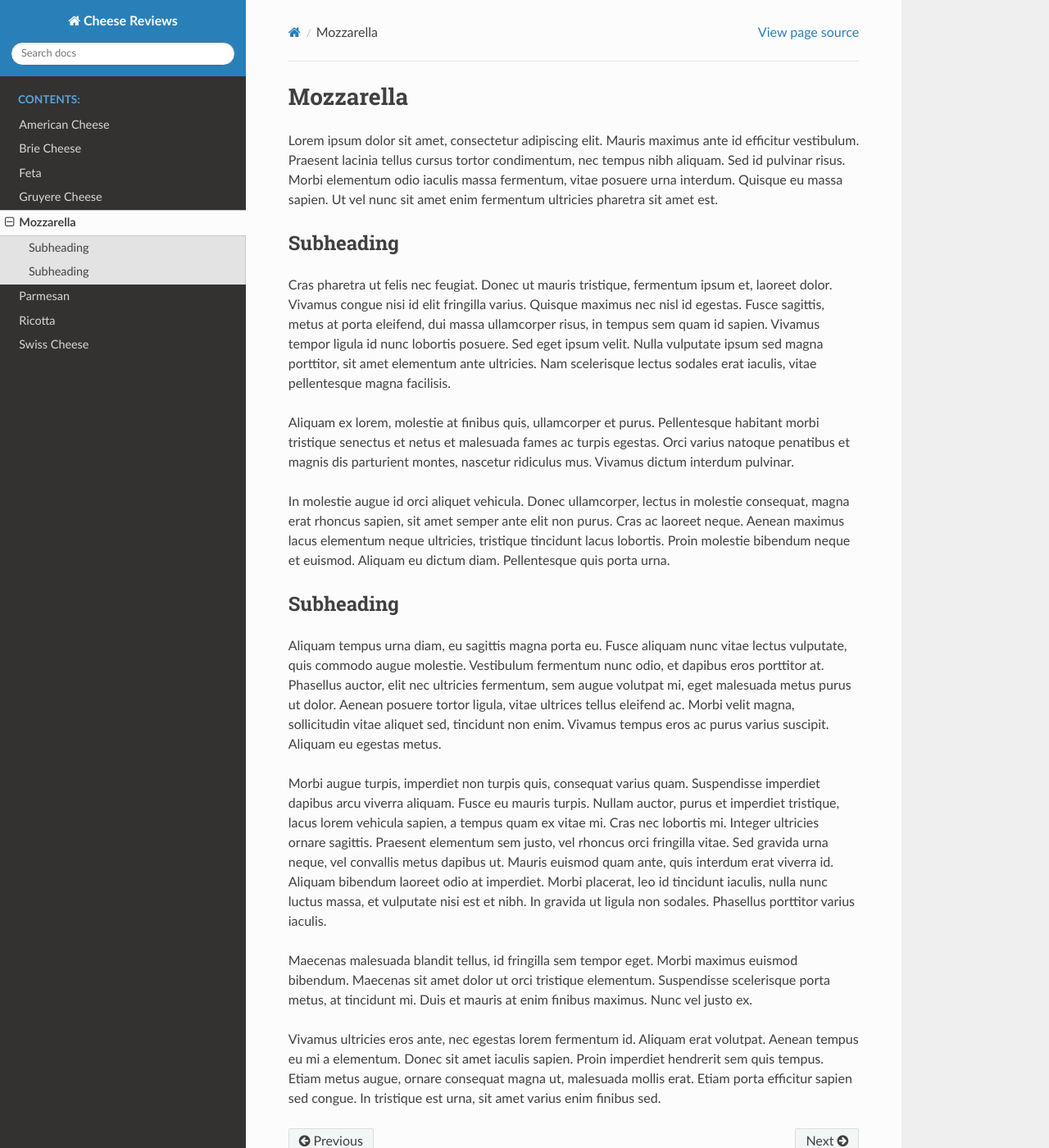
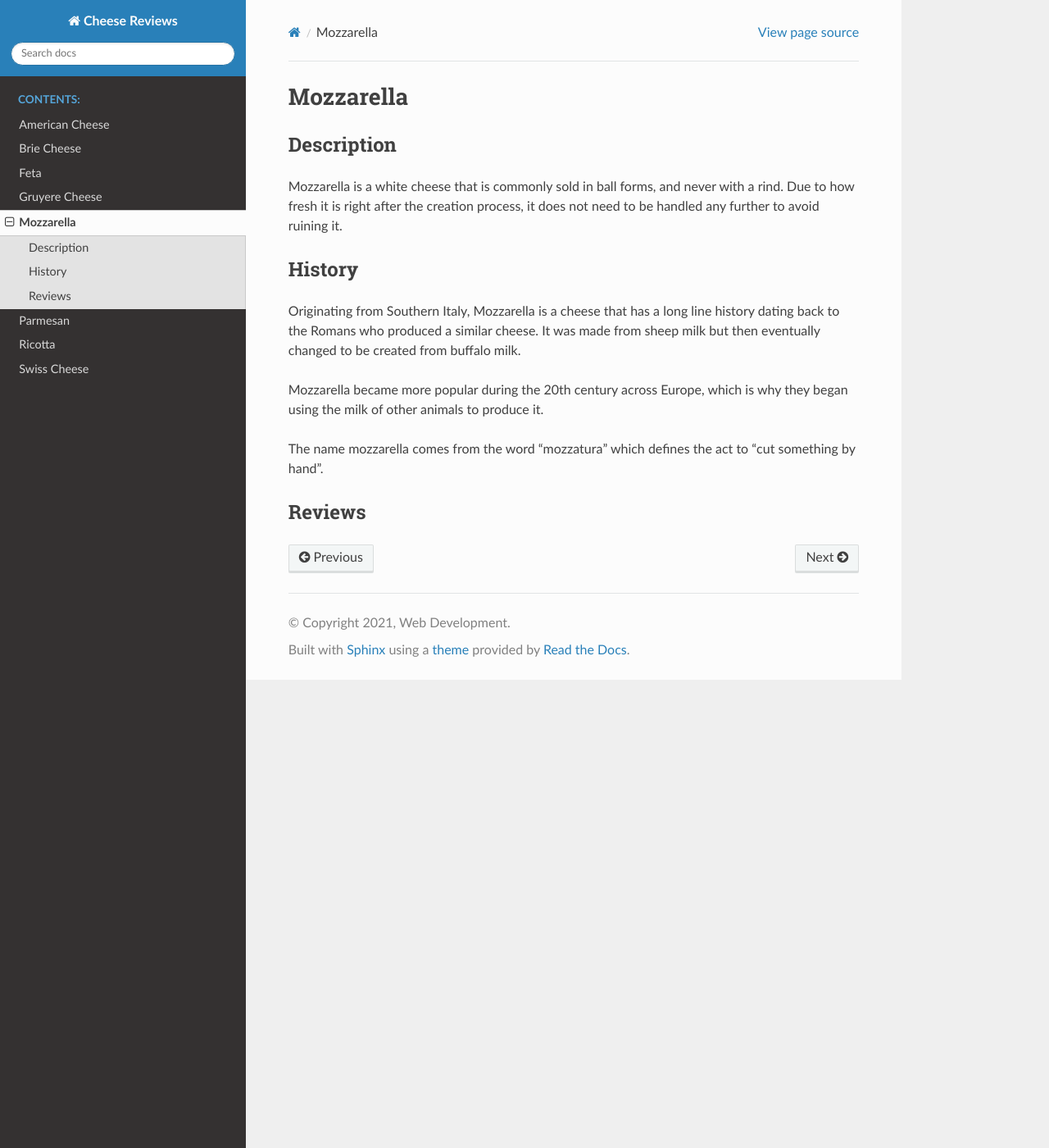
Before and after one commit to BWilb/Cheese_Reviews, a Sphinx documentation site: the page built from source/mozzarella/index.rst, in a window 1280 px wide and 1400 px high. Shown: the whole window at 82% size. Built offline with Sphinx 7.4.7 and the Read the Docs theme 2.0.0, drawn with Linux system fonts in a browser that asks for light colours.

Commit message:
Paige/Mozza additions.

```diff
--- a/source/mozzarella/index.rst
+++ b/source/mozzarella/index.rst
@@ -1,65 +1,28 @@
 Mozzarella
 ==========
 
-Lorem ipsum dolor sit amet, consectetur adipiscing elit. Mauris maximus ante id
-efficitur vestibulum. Praesent lacinia tellus cursus tortor condimentum, nec
-tempus nibh aliquam. Sed id pulvinar risus. Morbi elementum odio iaculis massa
-fermentum, vitae posuere urna interdum. Quisque eu massa sapien. Ut vel nunc sit
-amet enim fermentum ultricies pharetra sit amet est.
 
-Subheading
-----------
+Description
+-----------
 
-Cras pharetra ut felis nec
-feugiat. Donec ut mauris tristique, fermentum ipsum et, laoreet dolor. Vivamus
-congue nisi id elit fringilla varius. Quisque maximus nec nisl id egestas. Fusce
-sagittis, metus at porta eleifend, dui massa ullamcorper risus, in tempus sem
-quam id sapien. Vivamus tempor ligula id nunc lobortis posuere. Sed eget ipsum
-velit. Nulla vulputate ipsum sed magna porttitor, sit amet elementum ante ultricies.
-Nam scelerisque lectus sodales erat iaculis, vitae pellentesque magna facilisis.
+Mozzarella is a white cheese that is commonly sold in ball forms, and never
+with a rind. Due to how fresh it is right after the creation process, it does
+not need to be handled any further to avoid ruining it.
 
-Aliquam ex lorem, molestie at finibus quis, ullamcorper et purus. Pellentesque
-habitant morbi tristique senectus et netus et malesuada fames ac turpis egestas.
-Orci varius natoque penatibus et magnis dis parturient montes, nascetur
-ridiculus mus. Vivamus dictum interdum pulvinar.
 
-In molestie augue id orci
-aliquet vehicula. Donec ullamcorper, lectus in molestie consequat, magna erat
-rhoncus sapien, sit amet semper ante elit non purus. Cras ac laoreet neque.
-Aenean maximus lacus elementum neque ultricies, tristique tincidunt lacus
-lobortis. Proin molestie bibendum neque et euismod. Aliquam eu dictum diam.
-Pellentesque quis porta urna.
+History
+-------
 
-Subheading
-----------
+Originating from Southern Italy, Mozzarella is a cheese that has a long line
+history dating back to the Romans who produced a similar cheese. It was made
+from sheep milk but then eventually changed to be created from buffalo milk.
 
-Aliquam tempus urna diam, eu sagittis magna porta eu. Fusce aliquam nunc vitae
-lectus vulputate, quis commodo augue molestie. Vestibulum fermentum nunc odio,
-et dapibus eros porttitor at. Phasellus auctor, elit nec ultricies fermentum,
-sem augue volutpat mi, eget malesuada metus purus ut dolor. Aenean posuere
-tortor ligula, vitae ultrices tellus eleifend ac. Morbi velit magna,
-sollicitudin vitae aliquet sed, tincidunt non enim. Vivamus tempus eros ac
-purus varius suscipit. Aliquam eu egestas metus.
+Mozzarella became more popular during the 20th century across Europe, which is
+why they began using the milk of other animals to produce it.
 
-Morbi augue turpis, imperdiet non turpis quis, consequat varius quam.
-Suspendisse imperdiet dapibus arcu viverra aliquam. Fusce eu mauris turpis.
-Nullam auctor, purus et imperdiet tristique, lacus lorem vehicula sapien,
-a tempus quam ex vitae mi. Cras nec lobortis mi. Integer ultricies ornare
-sagittis. Praesent elementum sem justo, vel rhoncus orci fringilla vitae.
-Sed gravida urna neque, vel convallis metus dapibus ut. Mauris euismod quam
-ante, quis interdum erat viverra id. Aliquam bibendum laoreet odio at imperdiet.
-Morbi placerat, leo id tincidunt iaculis, nulla nunc luctus massa, et vulputate
-nisi est et nibh. In gravida ut ligula non sodales. Phasellus porttitor varius
-iaculis.
+The name mozzarella comes from the word "mozzatura" which defines the act to
+"cut something by hand".
 
-Maecenas malesuada blandit tellus, id fringilla sem tempor eget. Morbi maximus
-euismod bibendum. Maecenas sit amet dolor ut orci tristique elementum.
-Suspendisse scelerisque porta metus, at tincidunt mi. Duis et mauris at enim
-finibus maximus. Nunc vel justo ex.
 
-Vivamus ultricies eros ante, nec egestas
-lorem fermentum id. Aliquam erat volutpat. Aenean tempus eu mi a elementum.
-Donec sit amet iaculis sapien. Proin imperdiet hendrerit sem quis tempus.
-Etiam metus augue, ornare consequat magna ut, malesuada mollis erat. Etiam
-porta efficitur sapien sed congue. In tristique est urna, sit amet varius
-enim finibus sed.
+Reviews
+-------
```
